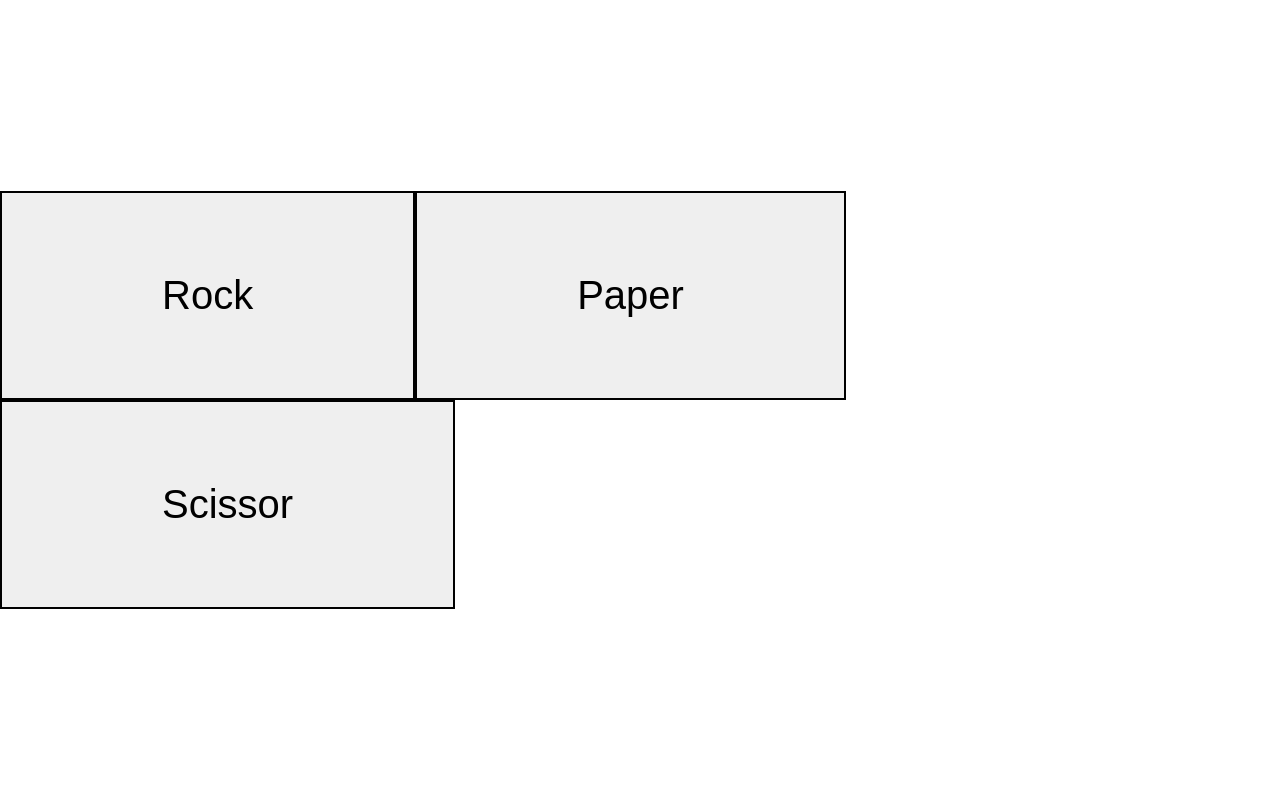
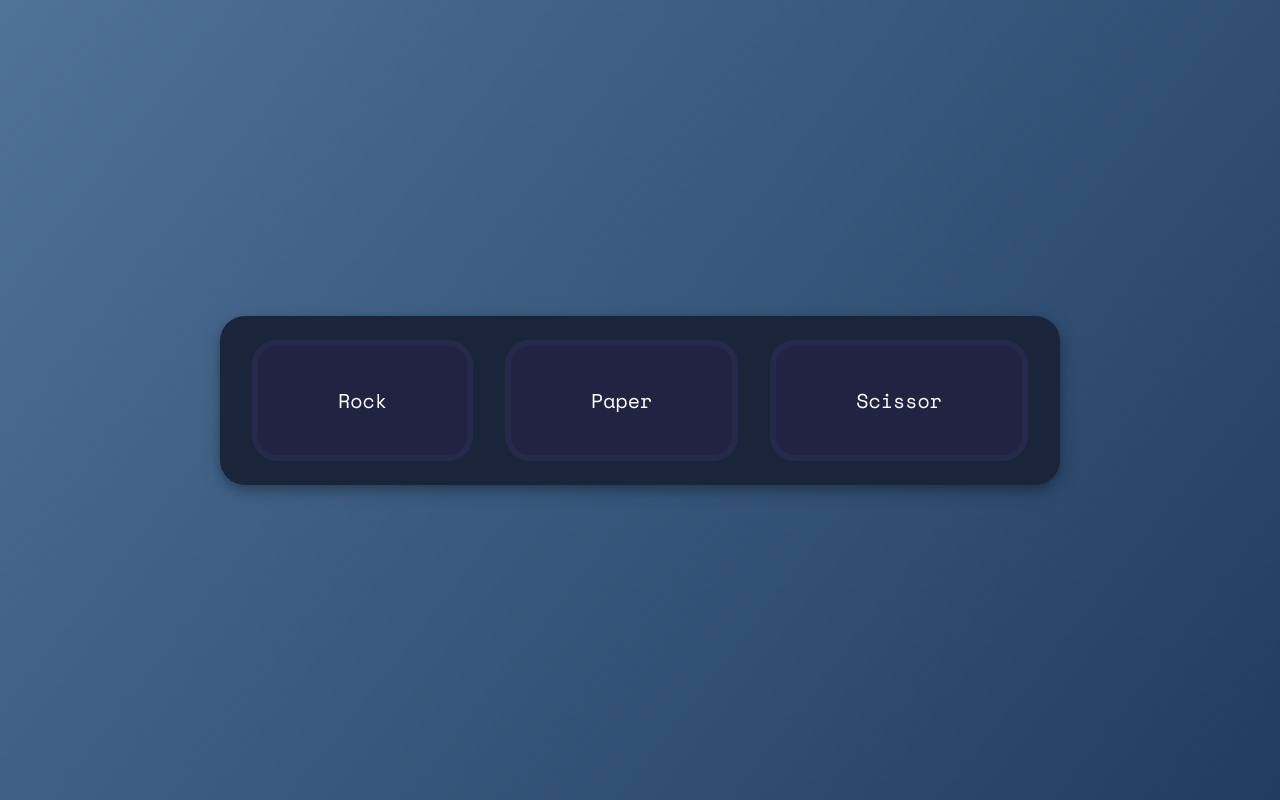
Before and after one commit to EdLuciuz/rock-paper-scissor, a plain HTML site: page index.html in a window 1280 px wide. Both pictures are taken after a click on the button "Start Game". Drawn offline with nearby package versions, Linux system fonts and the light colour scheme.

Commit message:
Finish UI ver 1

```diff
--- a/index.html
+++ b/index.html
@@ -5,32 +5,14 @@
     <meta name="viewport" content="width=device-width, initial-scale=1.0">
     <title>Rock Paper Scissors</title>
     <script src="script.js" defer></script>
+    <link rel="stylesheet" href="style.css">
 </head>
-<style>
-    * {
-        margin: 0;
-    }
-    .background {
-        display: flex;
-        justify-content: center;
-        align-items: center;
-        width: 100vw;
-        height: 100vh;
-        background: rgb(255, 255, 255);
-    }
-    button {
-        border: solid 2px black;
-        font-size: 40px;
-        padding: 2em 4em;
-    }
-    .result {
-        font-size: 5 0px;
-    }
-</style>
 <body>
-    <div class="background">
-        <button id="start">Start Game</button>
-        <div id ="btnContainer"></div>
+    <div class="mainContainer">
+        <div id="card" class="card">
+            <button id="start">Start Game</button>
+            <div class="btnContainer" id ="btnContainer"></div>
+        </div>
     </div>
 
 </body>
--- a/script.js
+++ b/script.js
@@ -1,16 +1,21 @@
 const btnStart = document.querySelector('#start');
 const container = document.querySelector('#btnContainer')
+const card = document.querySelector('#card')
 
 const btnSci = document.createElement('button')
 const btnRock = document.createElement('button')
 const btnPap = document.createElement('button')
+
+const btnRestart = document.createElement('button')
+btnRestart.textContent = 'Play Again'
+
+const resultText = document.createElement('p')
 
 btnRock.textContent = 'Rock';
 btnSci.textContent = 'Scissor';
 btnPap.textContent = 'Paper';
 
 btnStart.addEventListener('click', () => {
-
     container.appendChild(btnRock);
     container.appendChild(btnPap);
     container.appendChild(btnSci);
@@ -29,10 +34,12 @@ function removeButton() {
 }
 
 function showResult(result) {
-    const resultText = document.createElement('p')
     resultText.textContent = result
     resultText.classList.add('result')
-    container.appendChild(resultText)
+
+    card.prepend(resultText)
+
+    return resultText;
 }
 
 
@@ -44,6 +51,7 @@ btnPap.addEventListener('click', () => {
     game(userChoice,userPoint, compPoint, drawAmount);
     removeButton();
     showResult(result)
+    container.appendChild(btnRestart)
 });
 
 btnRock.addEventListener('click', () => {
@@ -52,6 +60,7 @@ btnRock.addEventListener('click', () => {
     game(userChoice,userPoint, compPoint, drawAmount);
     removeButton();
     showResult(result)
+    container.appendChild(btnRestart)
 });
 
 btnSci.addEventListener('click', () => {
@@ -60,7 +69,19 @@ btnSci.addEventListener('click', () => {
     game(userChoice,userPoint, compPoint, drawAmount);
     removeButton();
     showResult(result)
+    card.appendChild(btnRestart)
 });
+
+btnRestart.addEventListener('click', () => {
+    container.appendChild(btnRock);
+    container.appendChild(btnPap);
+    container.appendChild(btnSci);
+
+    btnRestart.remove();
+    resultText.remove()
+});
+
+
 
 function game(userChoice) {
 
--- /dev/null
+++ b/style.css
@@ -0,0 +1,53 @@
+@import url('https://fonts.googleapis.com/css2?family=Space+Mono:wght@400;700&display=swap');
+
+* {
+    margin: 0;
+    font-family: "Space Mono", monospace;
+}
+
+body {
+    background: rgb(79,114,152);
+    background: linear-gradient(128deg, rgba(79,114,152,1) 0%, rgba(32,61,96,1) 100%);
+    font-family: "Space Mono", monospace;
+}
+
+.mainContainer {
+    width: 100vw;
+    height: 100vh;
+    display: flex;
+    align-items: center;
+    justify-content: center;
+}
+
+.card {
+    min-width: 8em;
+    display: flex;
+    flex-direction: column;
+    padding: 1.5em 2em;
+    background-color: #1a2539;
+    border-radius: 25px;
+    flex: 0 0 auto;
+    justify-content: space-between;
+    align-items: center;
+    gap: 2em;
+    box-shadow: 0 4px 8px 0 rgba(0, 0, 0, 0.2), 0 6px 20px 0 rgba(0, 0, 0, 0.19);
+}
+
+.btnContainer {
+    display: flex;
+    gap: 2em;
+}
+
+button {
+    border: solid 6px #252a4a;
+    font-size: 20px;
+    padding: 2em 4em;
+    background-color: #202342;
+    color: white;
+    border-radius: 25px;
+}
+
+.result {
+    font-size: 30px;
+    color: white;
+}
```
